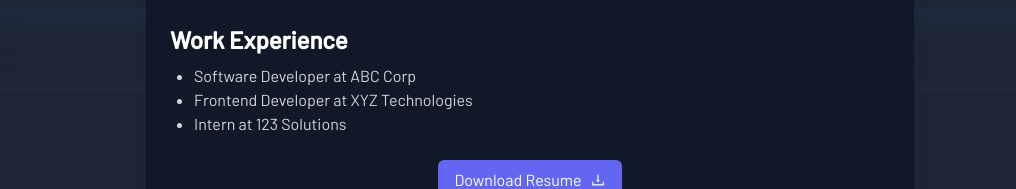
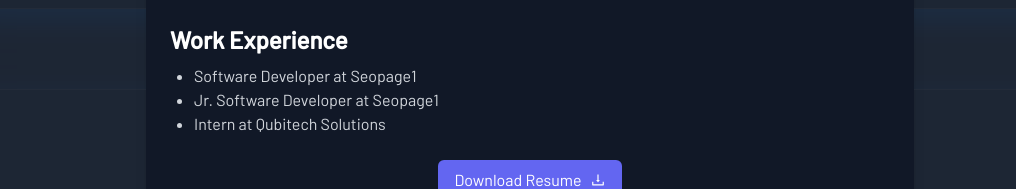
Before and after one commit to tanvirim/Portfolio, a React (Vite) app: page / in a window 1280 px wide. Both pictures are taken after a click on the button "Learn More". Shown: the part 1188-1377 px from the top of the page, without its empty margins (110-1126 px from the left). Built offline with nearby package versions, Linux system fonts and the light colour scheme.

Commit message:
about me experience fix

```diff
--- a/src/components/AboutMe.jsx
+++ b/src/components/AboutMe.jsx
@@ -111,9 +111,39 @@ const AboutMe = ({ color = defaultColor }) => {
             <div className="mt-6">
               <h3 className="text-2xl font-semibold mb-2">Work Experience</h3>
               <ul className="text-gray-300 list-disc ml-6">
-                <li>Software Developer at ABC Corp</li>
-                <li>Frontend Developer at XYZ Technologies</li>
-                <li>Intern at 123 Solutions</li>
+                <li>
+                  Software Developer at{" "}
+                  <a
+                    href="https://www.facebook.com/seopage1.dhaka"
+                    target="_blank"
+                    rel="noopener noreferrer"
+                  >
+                    {" "}
+                    Seopage1{" "}
+                  </a>
+                </li>
+                <li>
+                  Jr. Software Developer at{" "}
+                  <a
+                    href="https://www.facebook.com/seopage1.dhaka"
+                    target="_blank"
+                    rel="noopener noreferrer"
+                  >
+                    {" "}
+                    Seopage1{" "}
+                  </a>
+                </li>
+                <li>
+                  Intern at{" "}
+                  <a
+                    href="https://www.facebook.com/qubitechbd"
+                    target="_blank"
+                    rel="noopener noreferrer"
+                  >
+                    {" "}
+                    Qubitech Solutions{" "}
+                  </a>
+                </li>
               </ul>
             </div>
 
```
